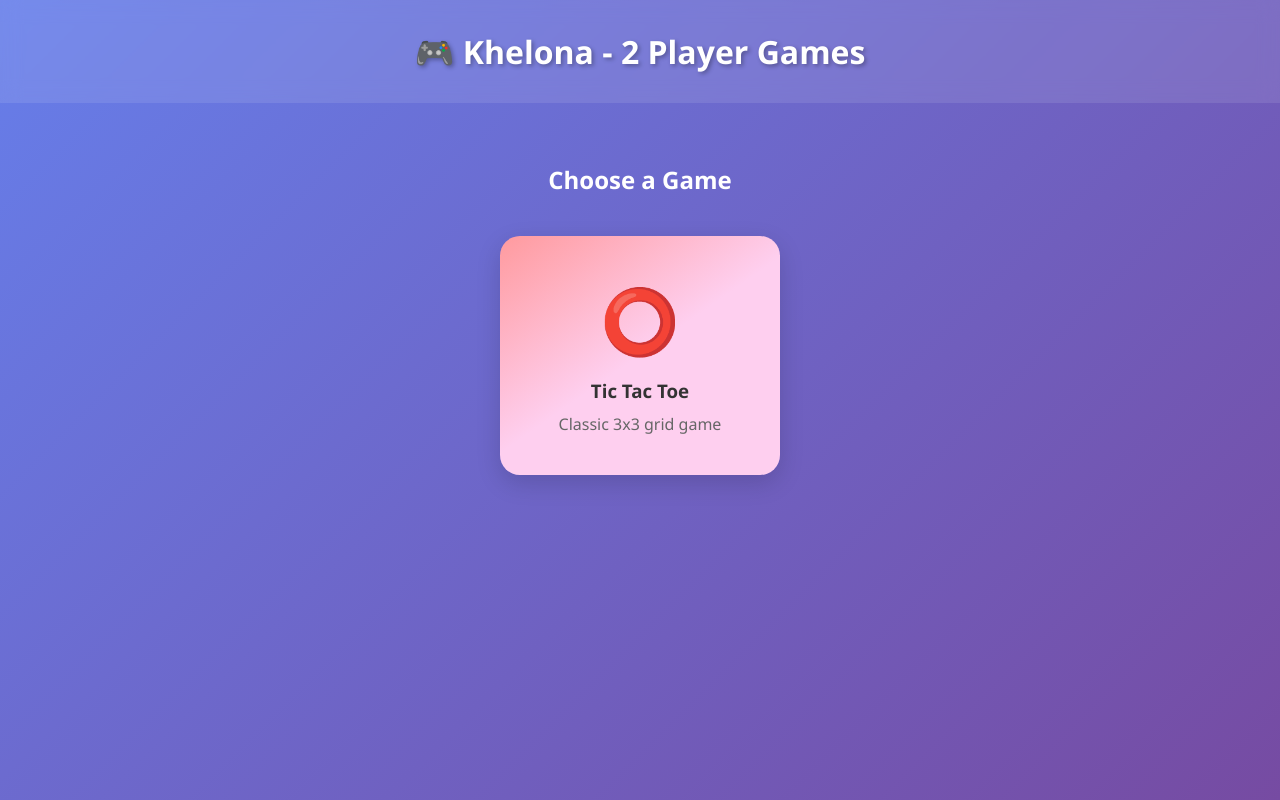
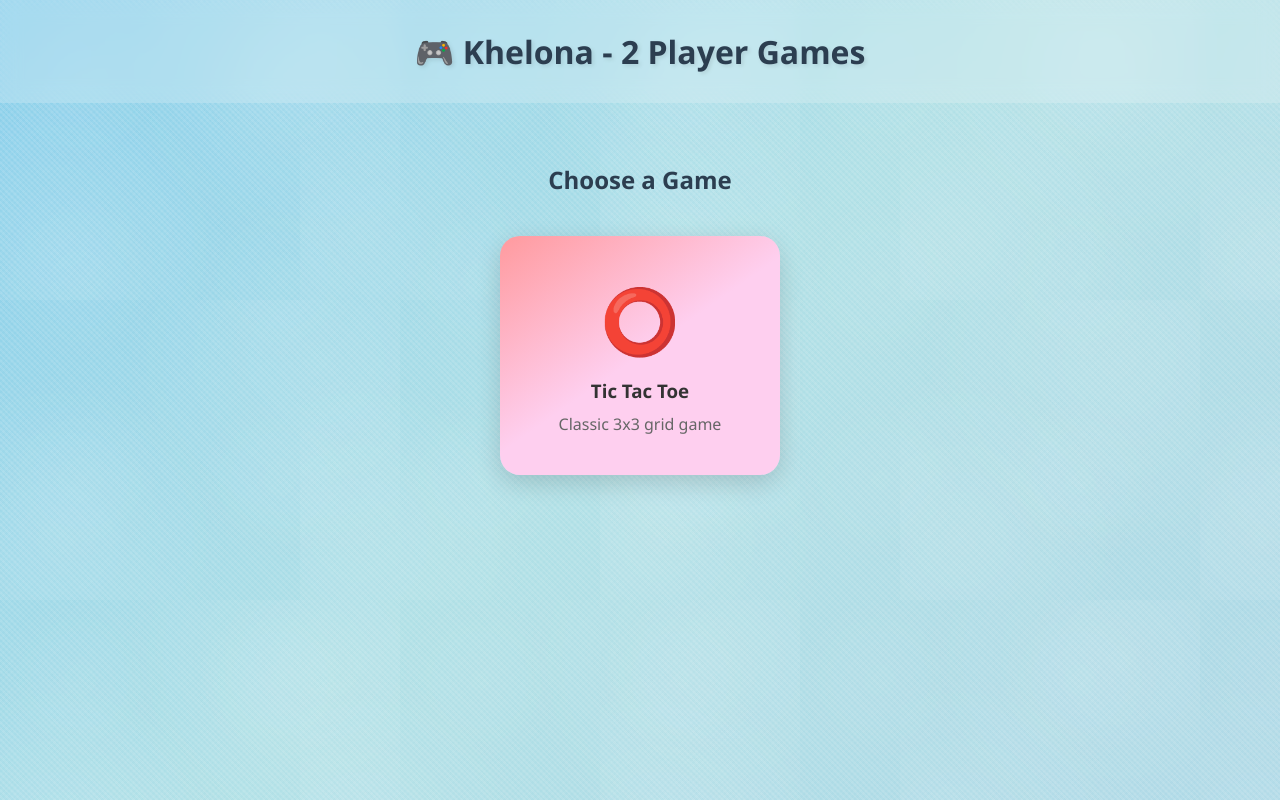
Before and after one commit to samarthnaikk/khelona, a React (Create React App) app in the folder client/: page / in a window 1280 px wide. Built offline with nearby package versions, Linux system fonts and the light colour scheme.

Commit message:
changed bg(color and texture

```diff
--- a/client/src/App.css
+++ b/client/src/App.css
@@ -1,17 +1,38 @@
 .App {
   text-align: center;
-  background: linear-gradient(135deg, #667eea 0%, #764ba2 100%);
+  background:
+    radial-gradient(circle at 20% 80%, rgba(255,255,255,0.1) 0%, transparent 50%),
+    radial-gradient(circle at 80% 20%, rgba(255,255,255,0.1) 0%, transparent 50%),
+    radial-gradient(circle at 40% 40%, rgba(255,255,255,0.05) 0%, transparent 50%),
+    linear-gradient(135deg, #87CEEB 0%, #B0E0E6 50%, #ADD8E6 100%);
+  background-size: 300px 300px, 400px 300px, 200px 200px, 100% 100%;
   min-height: 100vh;
-  color: white;
+  color: #2c3e50;
   font-family: 'Segoe UI', Tahoma, Geneva, Verdana, sans-serif;
+  position: relative;
+}
+
+.App::before {
+  content: '';
+  position: absolute;
+  top: 0;
+  left: 0;
+  right: 0;
+  bottom: 0;
+  background-image:
+    repeating-linear-gradient(45deg, transparent, transparent 2px, rgba(255,255,255,0.1) 2px, rgba(255,255,255,0.1) 4px),
+    repeating-linear-gradient(-45deg, transparent, transparent 2px, rgba(255,255,255,0.05) 2px, rgba(255,255,255,0.05) 4px);
+  pointer-events: none;
 }
 
 .App h1 {
   margin: 0;
   padding: 30px 0;
-  background: rgba(255, 255, 255, 0.1);
+  background: rgba(255, 255, 255, 0.2);
   backdrop-filter: blur(10px);
-  text-shadow: 2px 2px 4px rgba(0,0,0,0.3);
+  text-shadow: 2px 2px 4px rgba(0,0,0,0.1);
+  position: relative;
+  z-index: 1;
 }
 
 .App-logo {
@@ -43,6 +64,8 @@
 /* Home Screen Styles */
 .home-screen {
   padding: 40px 20px;
+  position: relative;
+  z-index: 1;
 }
 
 .games-grid {
@@ -91,6 +114,8 @@
   padding: 40px 20px;
   max-width: 400px;
   margin: 0 auto;
+  position: relative;
+  z-index: 1;
 }
 
 .back-btn {
@@ -167,6 +192,8 @@
   padding: 40px 20px;
   max-width: 500px;
   margin: 0 auto;
+  position: relative;
+  z-index: 1;
 }
 
 .game-code-display {
@@ -221,8 +248,23 @@
 /* Game Screen */
 .game-screen {
   padding: 20px;
-  max-width: 600px;
+  max-width: 1200px;
   margin: 0 auto;
+  display: flex;
+  gap: 30px;
+  align-items: flex-start;
+}
+
+.game-main {
+  flex: 2;
+  display: flex;
+  flex-direction: column;
+  align-items: center;
+}
+
+.game-side {
+  flex: 1;
+  min-width: 300px;
 }
 
 .game-header {
@@ -387,9 +429,10 @@
 
 /* Enhanced waiting screen */
 .game-code-display {
-  background: rgba(255, 255, 255, 0.1);
+  background: rgba(255, 255, 255, 0.3);
   backdrop-filter: blur(10px);
-  border: 1px solid rgba(255, 255, 255, 0.2);
+  border: 1px solid rgba(255, 255, 255, 0.4);
+  box-shadow: 0 8px 25px rgba(0,0,0,0.1);
 }
 
 .code-container {
@@ -485,21 +528,23 @@
 
 /* Chat Styles */
 .chat-container {
-  background: rgba(255, 255, 255, 0.1);
+  background: rgba(255, 255, 255, 0.3);
   backdrop-filter: blur(10px);
   border-radius: 15px;
   padding: 20px;
-  margin-top: 30px;
-  border: 1px solid rgba(255, 255, 255, 0.2);
+  border: 1px solid rgba(255, 255, 255, 0.4);
+  height: fit-content;
+  box-shadow: 0 8px 25px rgba(0,0,0,0.1);
 }
 
 .chat-messages {
-  height: 200px;
+  height: 300px;
   overflow-y: auto;
   margin-bottom: 15px;
   padding: 10px;
-  background: rgba(0, 0, 0, 0.1);
+  background: rgba(255, 255, 255, 0.2);
   border-radius: 8px;
+  border: 1px solid rgba(255, 255, 255, 0.3);
 }
 
 .chat-message {
@@ -517,9 +562,10 @@
 }
 
 .other-message {
-  background: rgba(255, 255, 255, 0.2);
-  color: white;
+  background: rgba(255, 255, 255, 0.6);
+  color: #2c3e50;
   margin-right: auto;
+  border: 1px solid rgba(255, 255, 255, 0.8);
 }
 
 .message-sender {
@@ -539,10 +585,10 @@
 .chat-input {
   flex: 1;
   padding: 10px;
-  border: none;
+  border: 1px solid rgba(255, 255, 255, 0.5);
   border-radius: 20px;
-  background: rgba(255, 255, 255, 0.9);
-  color: #333;
+  background: rgba(255, 255, 255, 0.8);
+  color: #2c3e50;
 }
 
 .chat-input:focus {
--- a/client/src/App.js
+++ b/client/src/App.js
@@ -243,6 +243,7 @@ function App() {
 
       {step === 'game' && (
         <div className="game-screen">
+          <div className="game-main">
             <div className="game-header">
               <h2>⭕ Tic Tac Toe</h2>
               <div className="game-info">
@@ -292,8 +293,11 @@ function App() {
                 </button>
               ))}
             </div>
+          </div>
 
+          <div className="game-side">
             <div className="chat-container">
+              <h3 style={{margin: '0 0 15px 0', color: '#2c3e50'}}>💬 Chat</h3>
               <div className="chat-messages">
                 {chatMessages.map((msg, index) => (
                   <div key={index} className={`chat-message ${msg.player === player ? 'own-message' : 'other-message'}`}>
@@ -301,6 +305,11 @@ function App() {
                     <span className="message-text">{msg.message}</span>
                   </div>
                 ))}
+                {chatMessages.length === 0 && (
+                  <div style={{textAlign: 'center', color: '#666', fontStyle: 'italic', margin: '50% 0'}}>
+                    No messages yet. Start chatting!
+                  </div>
+                )}
               </div>
               <div className="chat-input-container">
                 <input
@@ -315,6 +324,7 @@ function App() {
               </div>
             </div>
           </div>
+        </div>
       )}
     </div>
   );
```
Lines whose indentation alone changed are shown as unchanged.
